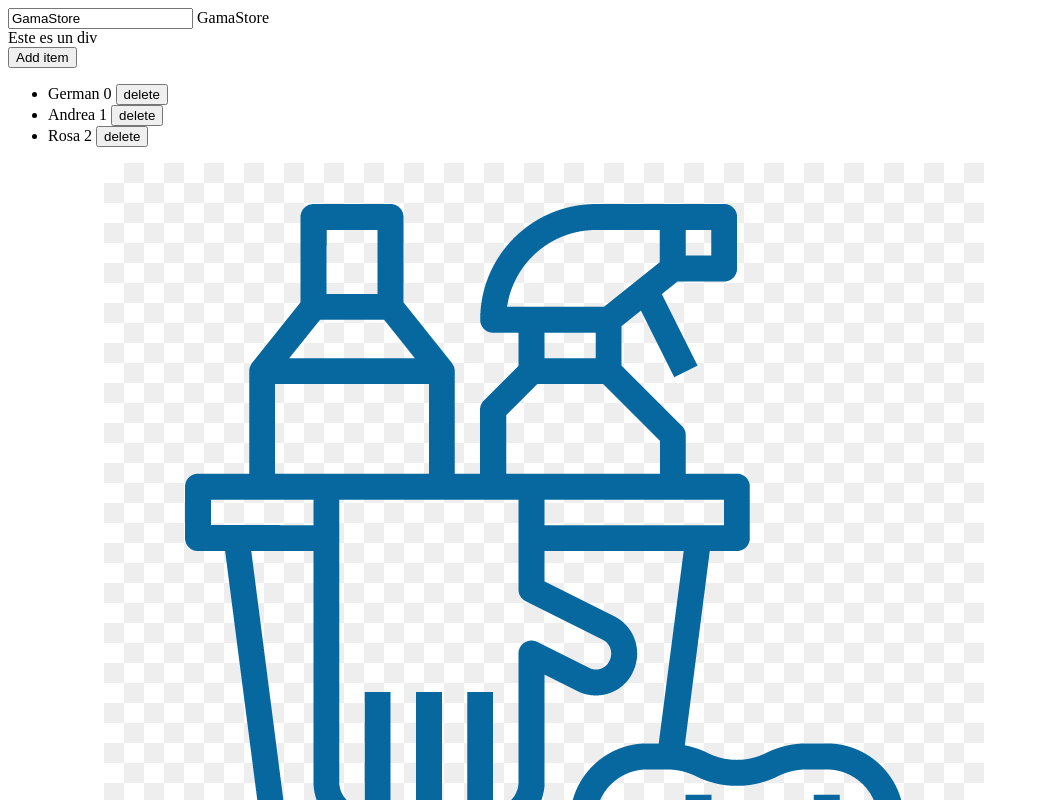
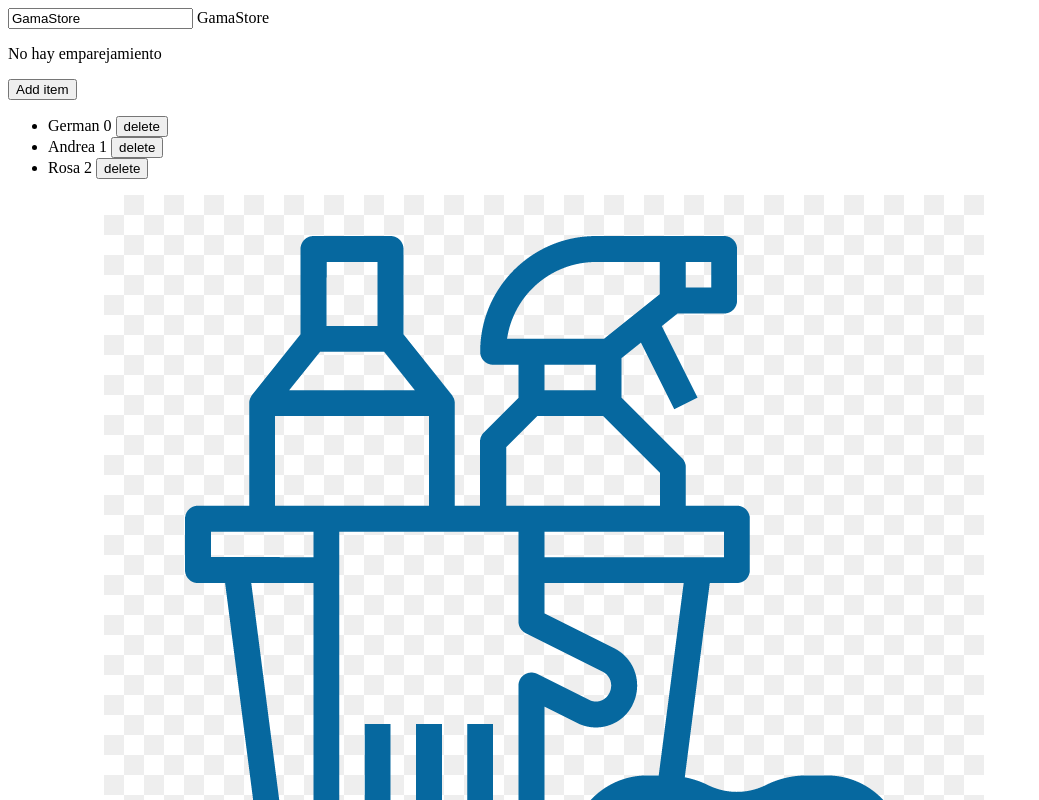
Before and after one commit to Necroxal/GamaStore, an Angular app: page / in a window 1280 px wide. Shown: the top 800 px of the page, without its empty margins (0-1039 px from the left). Built offline with nearby package versions, Linux system fonts and the light colour scheme.

Commit message:
Se agrego ngSwitch

```diff
--- a/src/app/app.component.html
+++ b/src/app/app.component.html
@@ -2,12 +2,30 @@
 {{title}}
 
 <!--ngIf-->
-<div *ngIf="title !== 'German'">
-  Este es un div
+<div *ngIf="title === 'German'">
+  Este es un germi
 </div>
 
+<div *ngIf="title === 'Rosa'">
+  Este es julian rosas
+</div>
+
+<div *ngIf="title === 'Camilo'">
+  Este es un Camilo
+</div>
+
+<div [ngSwitch] = "title">
+  <p *ngSwitchCase="'German'">Este es German</p>
+  <p *ngSwitchCase="'Rosa'">Esta es Rosa</p>
+  <p *ngSwitchCase="'Camilo'">Este es Camilo</p>
+  <p *ngSwitchDefault>No hay emparejamiento
+
+  </p>
+</div>
+
+
 <button (click)="addItem()">
-Add item
+  Add item
 </button>
 
 <!--for index(posicion de los elemntos del array)-->
```
